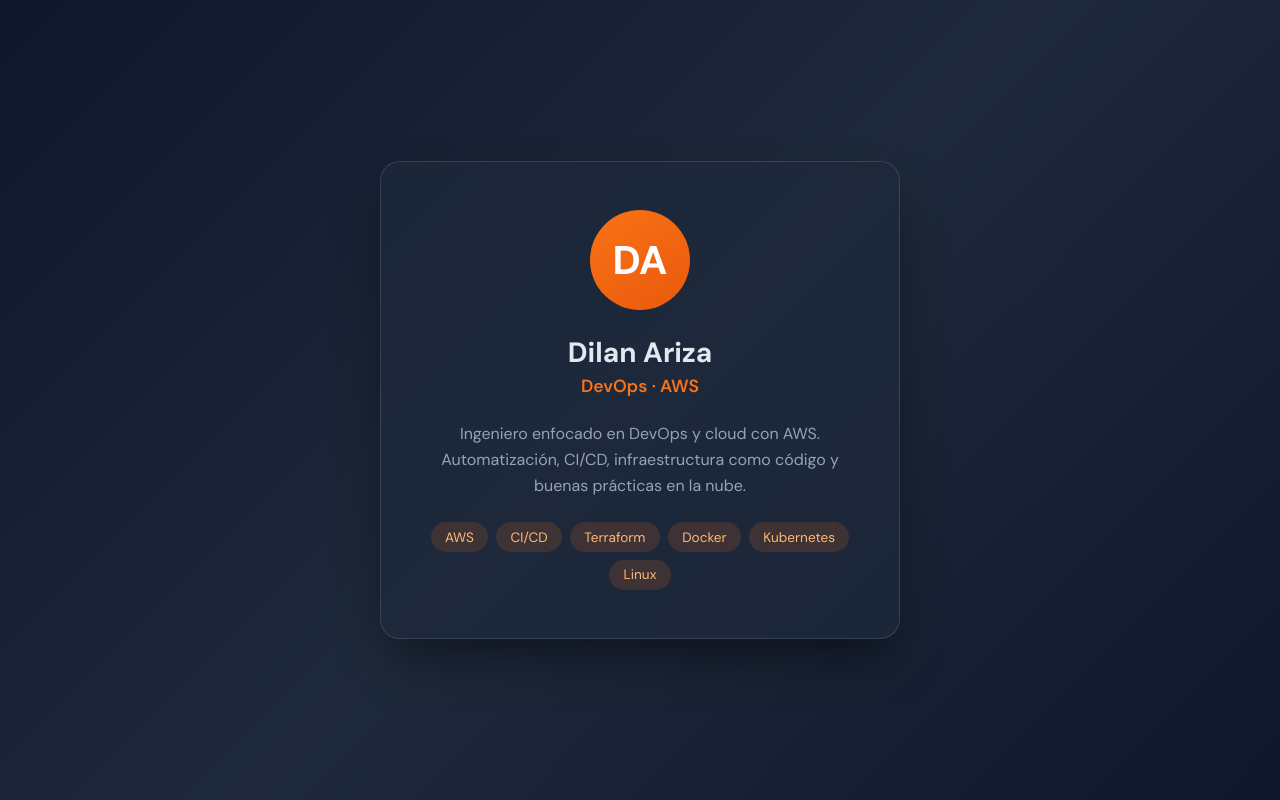
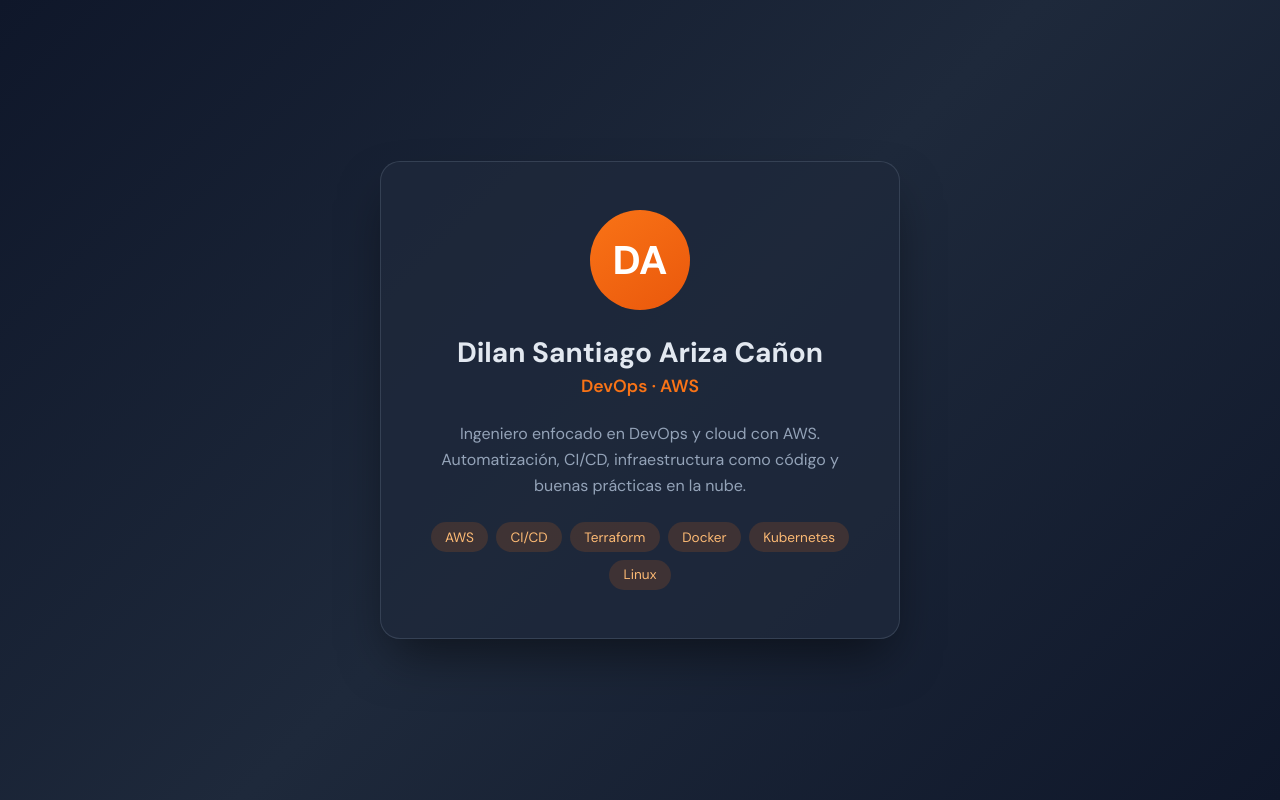
Before and after one commit to DilanAriza/DilanAriza.github.io, a plain HTML site: page index.html in a window 1280 px wide. Drawn offline with Linux system fonts and the light colour scheme.

Commit message:
Integracion de nombre completo

```diff
--- a/index.html
+++ b/index.html
@@ -83,7 +83,7 @@
 <body>
   <div class="card">
     <div class="avatar">DA</div>
-    <h1>Dilan Ariza</h1>
+    <h1>Dilan Santiago Ariza Cañon</h1>
     <p class="role">DevOps · AWS</p>
     <p class="bio">
       Ingeniero enfocado en DevOps y cloud con AWS. Automatización, CI/CD, infraestructura como código y buenas prácticas en la nube.
```
